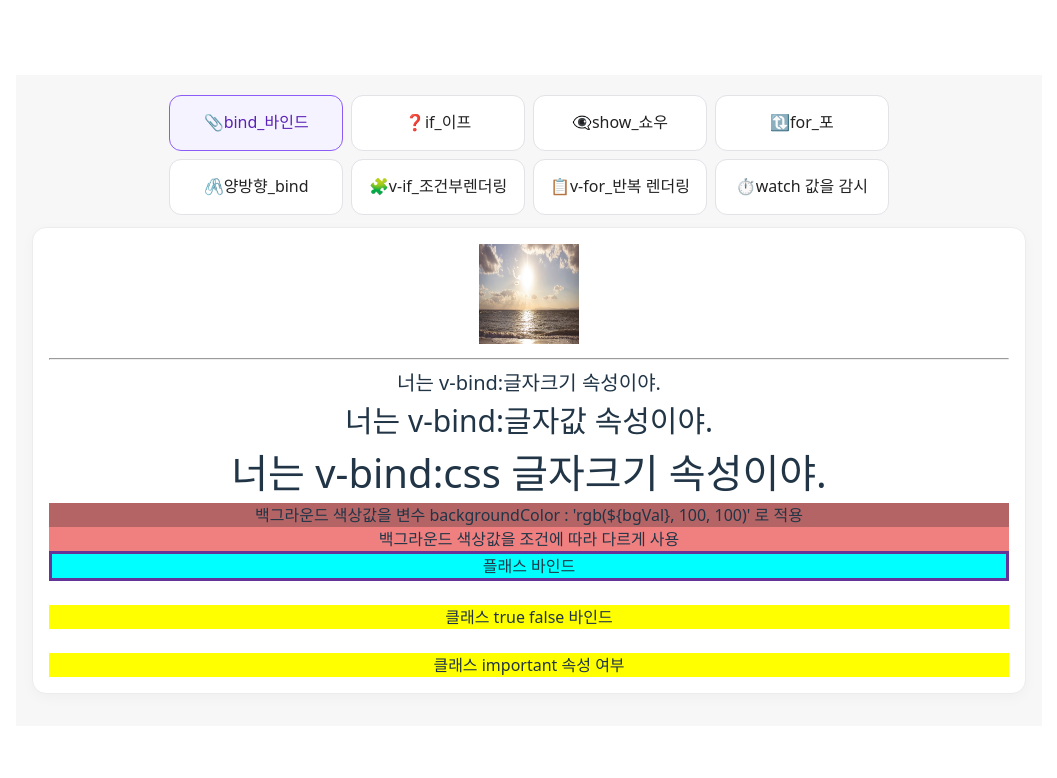
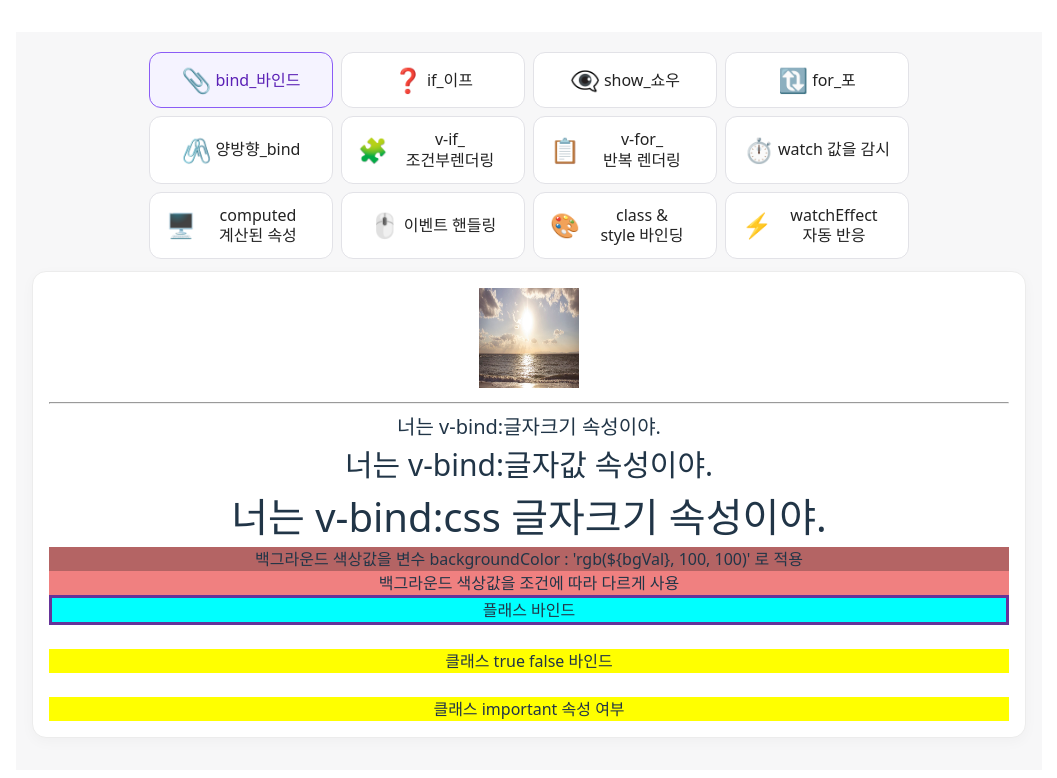
Before and after one commit to dnjsgur32-lang/vue-site, a Vue app: page / in a window 1280 px wide. Shown: the top 778 px of the page, without its empty margins (111-1168 px from the left). Built offline with nearby package versions, Linux system fonts and the light colour scheme.

Commit message:
0825 vue.js 과제 완성본

```diff
--- a/src/App.vue
+++ b/src/App.vue
@@ -8,8 +8,13 @@ import Ex5 from './components/Ex5.vue';
 import Ex6 from './components/Ex6.vue';
 import Ex7 from './components/Ex7.vue';
 import Ex8 from './components/Ex8.vue';
+import Ex9 from './components/Ex9.vue';
+import Ex10 from './components/Ex10.vue';
+import Ex11 from './components/Ex11.vue';
+import Ex12 from './components/Ex12.vue';
 
-const pages = { Ex1, Ex2, Ex3, Ex4, Ex5, Ex6, Ex7, Ex8 };
+const pages = { Ex1, Ex2, Ex3, Ex4, Ex5,
+   Ex6, Ex7, Ex8, Ex9, Ex10, Ex11, Ex12 };
 const activeComp = ref('Ex1');
 </script>
 
@@ -21,57 +26,134 @@ const activeComp = ref('Ex1');
   class="btn"
   :class="{ active: activeComp==='Ex1' }"
   @click="activeComp='Ex1'"
-        role="tab" aria-selected="activeComp==='Ex1'"
-      >📎bind_바인드</button>
+  role="tab"
+  :aria-selected="activeComp==='Ex1'"
+>
+  <span class="icon">📎</span>
+  bind_바인드
+</button>
 
 <button
   class="btn"
   :class="{ active: activeComp==='Ex2' }"
   @click="activeComp='Ex2'"
-        role="tab" aria-selected="activeComp==='Ex2'"
-      >❓if_이프</button>
+  role="tab"
+  :aria-selected="activeComp==='Ex2'"
+>
+  <span class="icon">❓</span>
+  if_이프
+</button>
 
 <button
   class="btn"
   :class="{ active: activeComp==='Ex3' }"
   @click="activeComp='Ex3'"
-        role="tab" aria-selected="activeComp==='Ex3'"
-      >👁️‍🗨️show_쇼우</button>
+  role="tab"
+  :aria-selected="activeComp==='Ex3'"
+>
+  <span class="icon">👁️‍🗨️</span>
+  show_쇼우
+</button>
 
 <button
   class="btn"
   :class="{ active: activeComp==='Ex4' }"
   @click="activeComp='Ex4'"
-        role="tab" aria-selected="activeComp==='Ex4'"
-      >🔃for_포</button>
+  role="tab"
+  :aria-selected="activeComp==='Ex4'"
+>
+  <span class="icon">🔃</span>
+  for_포
+</button>
 
 <button
   class="btn"
   :class="{ active: activeComp==='Ex5' }"
   @click="activeComp='Ex5'"
-        role="tab" aria-selected="activeComp==='Ex5'"
-      >🖇️양방향_bind</button>
+  role="tab"
+  :aria-selected="activeComp==='Ex5'"
+>
+  <span class="icon">🖇️</span>
+  양방향_bind
+</button>
 
 <button
   class="btn"
   :class="{ active: activeComp==='Ex6' }"
   @click="activeComp='Ex6'"
-        role="tab" aria-selected="activeComp==='Ex6'"
-      >🧩v-if_조건부렌더링</button>
+  role="tab"
+  :aria-selected="activeComp==='Ex6'"
+>
+  <span class="icon">🧩</span>
+  v-if_조건부렌더링
+</button>
 
 <button
   class="btn"
   :class="{ active: activeComp==='Ex7' }"
   @click="activeComp='Ex7'"
-        role="tab" aria-selected="activeComp==='Ex7'"
-      >📋v-for_반복 렌더링</button>
+  role="tab"
+  :aria-selected="activeComp==='Ex7'"
+>
+  <span class="icon">📋</span>
+  v-for_반복 렌더링
+</button>
 
 <button
   class="btn"
   :class="{ active: activeComp==='Ex8' }"
   @click="activeComp='Ex8'"
-        role="tab" aria-selected="activeComp==='Ex8'"
-      >⏱️watch 값을 감시</button>
+  role="tab"
+  :aria-selected="activeComp==='Ex8'"
+>
+  <span class="icon">⏱️</span>
+  watch 값을 감시
+</button>
+
+<button
+  class="btn"
+  :class="{ active: activeComp==='Ex9' }"
+  @click="activeComp='Ex9'"
+  role="tab"
+  :aria-selected="activeComp==='Ex9'"
+>
+  <span class="icon">🖥️</span>
+  computed 계산된 속성
+</button>
+
+<button
+  class="btn"
+  :class="{ active: activeComp==='Ex10' }"
+  @click="activeComp='Ex10'"
+  role="tab"
+  :aria-selected="activeComp==='Ex10'"
+>
+  <span class="icon">🖱️</span>
+  이벤트 핸들링
+</button>
+
+<button
+  class="btn"
+  :class="{ active: activeComp==='Ex11' }"
+  @click="activeComp='Ex11'"
+  role="tab"
+  :aria-selected="activeComp==='Ex11'"
+>
+  <span class="icon">🎨</span>
+  class & style 바인딩
+</button>
+
+
+<button
+  class="btn"
+  :class="{ active: activeComp==='Ex12' }"
+  @click="activeComp='Ex12'"
+  role="tab"
+  :aria-selected="activeComp==='Ex12'"
+>
+  <span class="icon">⚡</span>
+  watchEffect 자동 반응
+</button>
     </div>
 
     <!-- 콘텐츠 카드: 은은한 페이드/슬라이드 -->
@@ -111,7 +193,7 @@ const activeComp = ref('Ex1');
   display: flex;
   align-items: center;
   justify-content: center;
-  gap: 20px;                      /* 이모지-텍스트 간격 */
+  gap: 4px;                      /* 이모지-텍스트 간격 */
 
   min-height: 56px;              /* 높이 통일 (원하면 60~64로 증가) */
   padding: 12px 16px;
@@ -172,6 +254,11 @@ const activeComp = ref('Ex1');
   filter: blur(.5px);
 }
 
+.icon {
+  font-size: 24px;
+  line-height: 1;
+}
+
 /* 사용자 환경설정: 모션 최소화 시 전환 제거 */
 @media (prefers-reduced-motion: reduce) {
   .fade-slide-enter-active,
--- /dev/null
+++ b/src/components/Ex10.vue
@@ -0,0 +1,37 @@
+<template>
+    <div class="box">
+        <h3>Ex10: 이벤트 핸들링</h3>
+        <!-- @click="함수명"으로 클릭 이벤트 연결 -->
+        <button @click="increase"> + 증가</button>
+        <button @click="decrease"> - 감소</button>
+        <p>현재 값: <strong>{{ count }}</strong></p>
+    </div>
+</template>
+
+<script setup>
+import { ref } from 'vue';
+
+const count = ref(0);
+
+// 이 아래 두 함수가 메서드
+// 메서드로 로직을 분리 → 유지보수가 편함
+function increase() {
+    count.value++;
+}
+
+function decrease() {
+    if (count.value > 0)
+    count.value--
+}
+</script>
+
+<style scoped>
+.box { padding: 12px;}
+button {
+    margin: 4px;
+    padding: 6px 10px;
+    border: 1px solid #ccc;
+    border-radius: 4px;
+    cursor: pointer;
+}
+</style>
--- /dev/null
+++ b/src/components/Ex11.vue
@@ -0,0 +1,39 @@
+<template>
+    <div class="box">
+        <h3>Ex11: class & style 바인딩</h3>
+        <!-- isHighlight가 true면 highlight 클래스 적용, false면 제거 -->
+        <button
+        @click="toggleHighlight"
+        :class="{ highlight: isHighlight}"
+        >
+        {{ isHighlight ? '강조 해제' : '강조 하기' }}
+    </button>
+    <p :style="{ color: isHighlight ? 'red' : 'black' }">
+        클릭시 문장의 색이 변함
+    </p>
+    </div>
+</template>
+
+<script setup>
+import { ref } from 'vue';
+
+const isHighlight = ref(false)
+
+function toggleHighlight() {
+    isHighlight.value = !isHighlight.value
+}
+</script>
+
+<style scoped>
+.box { padding: 12px; }
+button {
+  padding: 6px 10px;
+  border: 1px solid #ccc;
+  border-radius: 4px;
+  cursor: pointer;
+}
+.highlight {
+  background: yellow;
+  border-color: orange;
+}
+</style>
--- /dev/null
+++ b/src/components/Ex12.vue
@@ -0,0 +1,33 @@
+<template>
+    <div class="box">
+        <h3>Ex12: watchEffect 자동 반응</h3>
+        <input v-model.number="num" type="number" placeholder="숫자 입력" />
+        <p>{{ message }}</p>
+    </div>
+</template>
+
+<script setup>
+import { ref, watchEffect } from 'vue';
+
+const num = ref(0);
+const message = ref('')
+
+// watchEffect: 의존하는 값이 바뀔 때마다 실행
+watchEffect(() => {
+    if (num.value % 2 === 0) {
+        message.value = `숫자 ${num.value}는 짝수`
+    } else {
+        message.value = `숫자 ${num.value}는 홀수`
+    }
+})
+</script>
+
+<style scoped>
+.box { padding: 12px; }
+input {
+  margin: 4px;
+  padding: 6px;
+  border: 1px solid #ccc;
+  border-radius: 4px;
+}
+</style>
--- /dev/null
+++ b/src/components/Ex9.vue
@@ -0,0 +1,29 @@
+<template>
+    <div class="box">
+        <h3>Ex9: computed 계산된 속성</h3>
+        <input v-model.number="price" type="number" placeholder="가격 입력" />
+        <input v-model.number="quantity" type="number" placeholder="수량 입력">
+        <p>총 금액 : <strong>{{ totalPrice }} 원</strong></p>
+
+    </div>
+</template>
+
+<script setup>
+// computed는 종속된 값이 바뀔 때만 계산
+import { ref, computed } from 'vue';
+
+const price = ref(0);
+const quantity = ref(0);
+
+// 계산된 값
+const totalPrice = computed(() => price.value * quantity.value);
+</script>
+
+<style scoped>
+.box { padding: 12px;}
+input { margin: 4px;
+        padding: 6px;
+        border: 1px solid #ccc;
+        border-radius: 4px;
+}
+</style>
```
Lines whose indentation alone changed are shown as unchanged.
